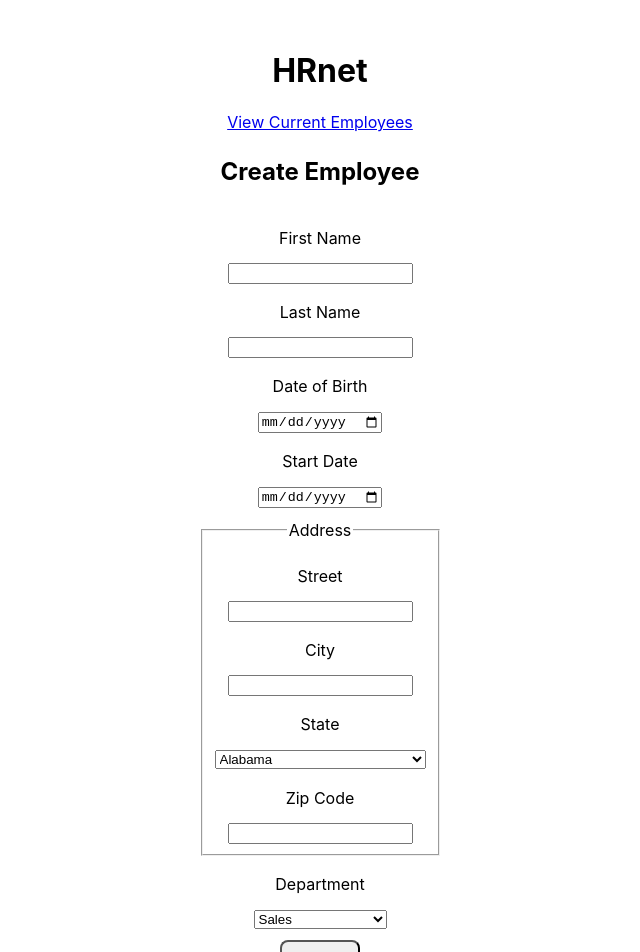
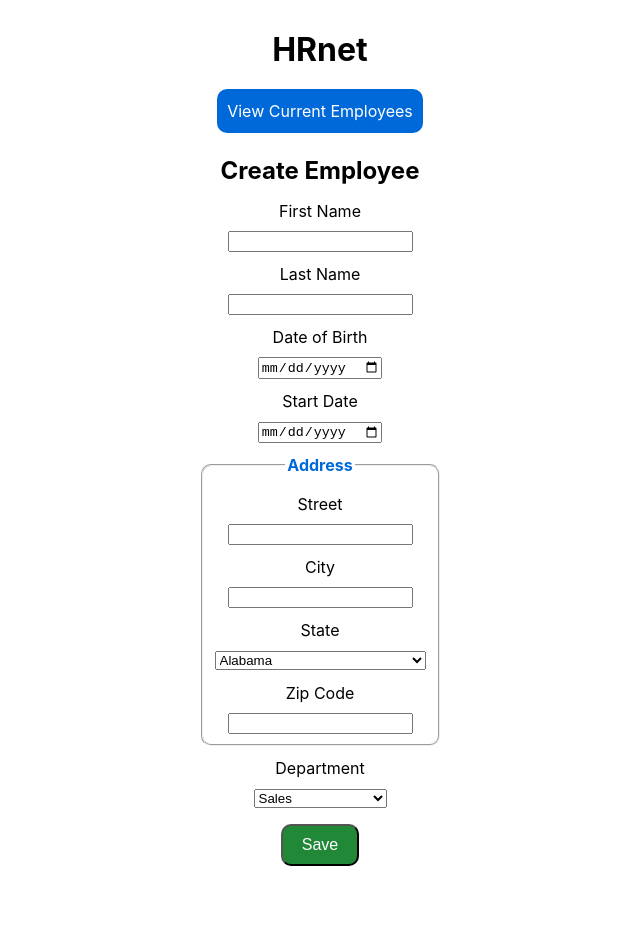
Before and after one commit to Yacine-Di/WealthHealth-Front, a React (Vite) app: page / in a window 1280 px wide. Shown: the top 952 px of the page, without its empty margins (320-960 px from the left). After the commit the page ends 898 px from the top, so only its background shows below. Built offline with nearby package versions, Linux system fonts and the light colour scheme.

Commit message:
ajout de couleurs

```diff
--- a/src/index.css
+++ b/src/index.css
@@ -27,21 +27,3 @@ h1 {
   font-size: 2em;
   line-height: 1.1;
 }
-
-button {
-  margin-top: 10px;
-  border-radius: 8px;
-  padding: 0.6em 1.2em;
-  font-size: 1em;
-  font-weight: 500;
-  font-family: inherit;
-  cursor: pointer;
-  transition: border-color 0.25s;
-}
-button:hover {
-  border-color: #646cff;
-}
-button:focus,
-button:focus-visible {
-  outline: 4px auto -webkit-focus-ring-color;
-}
--- a/src/pages/CreateEmployee/index.jsx
+++ b/src/pages/CreateEmployee/index.jsx
@@ -33,9 +33,7 @@ function CreateEmployee() {
 
     return (
         <>
-            <div className="title">
-                <h1>HRnet</h1>
-            </div>
+            <h1>HRnet</h1>
             <div className="container">
                 <Link to="/emloyees">View Current Employees</Link>
                 <h2>Create Employee</h2>
--- a/src/pages/CreateEmployee/index.scss
+++ b/src/pages/CreateEmployee/index.scss
@@ -1,7 +1,26 @@
-.title {
-    display: flex;
-    align-items: center;
-    justify-content: center;
+@mixin lighter($color, $alpha){
+    background-color: rgba($color, $alpha);
+}
+
+h1{
+    margin-top: 0;
+}
+
+a{
+    text-decoration: none;
+    color: #FFF;
+    padding: 10px;
+    border-radius: 10px;
+    background-color: rgb(0, 105, 217);
+    transition: background-color 0.25s;
+}
+
+a:hover{
+    @include lighter(rgb(0, 105, 217), 0.8);
+}
+
+h2{
+    margin-bottom: 0;
 }
 
 .container {
@@ -11,12 +30,42 @@
     justify-content: center;
 }
 
+fieldset{
+    border-radius: 10px;
+}
+
+legend{
+    font-weight: 700;
+    color: #0069d9;
+}
+
 label {
     display: block;
-    margin-top: 1rem;
-    margin-bottom: 10px;
+    margin-top: 10px;
+    margin-bottom: 5px;
 }
 
 .address {
     margin-top: 10px;
 }
+
+button {
+    margin-top: 15px;
+    border-radius: 10px;
+    padding: 0.6em 1.2em;
+    font-size: 1em;
+    font-weight: 500;
+    cursor: pointer;
+    transition: background-color 0.25s;
+    background-color: rgb(33, 136, 56);
+    color: #FFF;
+  }
+
+  button:hover {
+    @include lighter(rgb(33, 136, 56), 0.8);
+  }
+
+  button:focus,
+  button:focus-visible {
+    outline: 1px auto -webkit-focus-ring-color;
+  }
```
